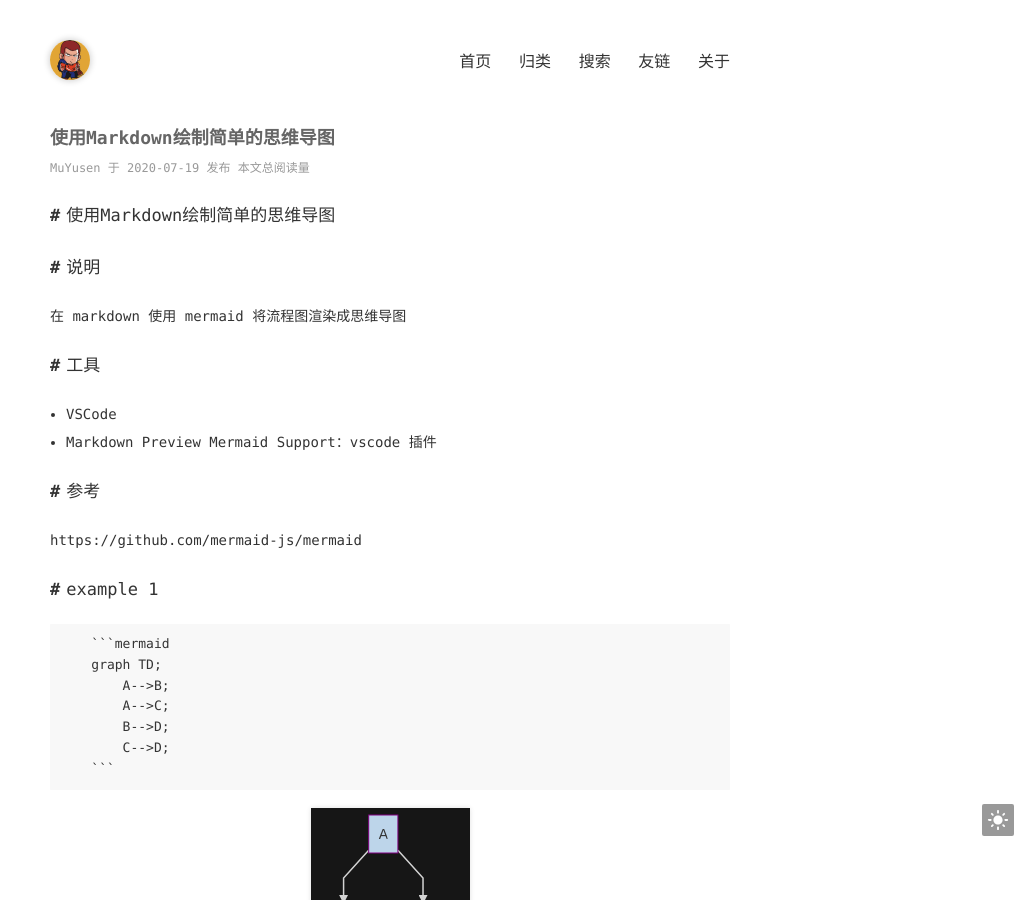
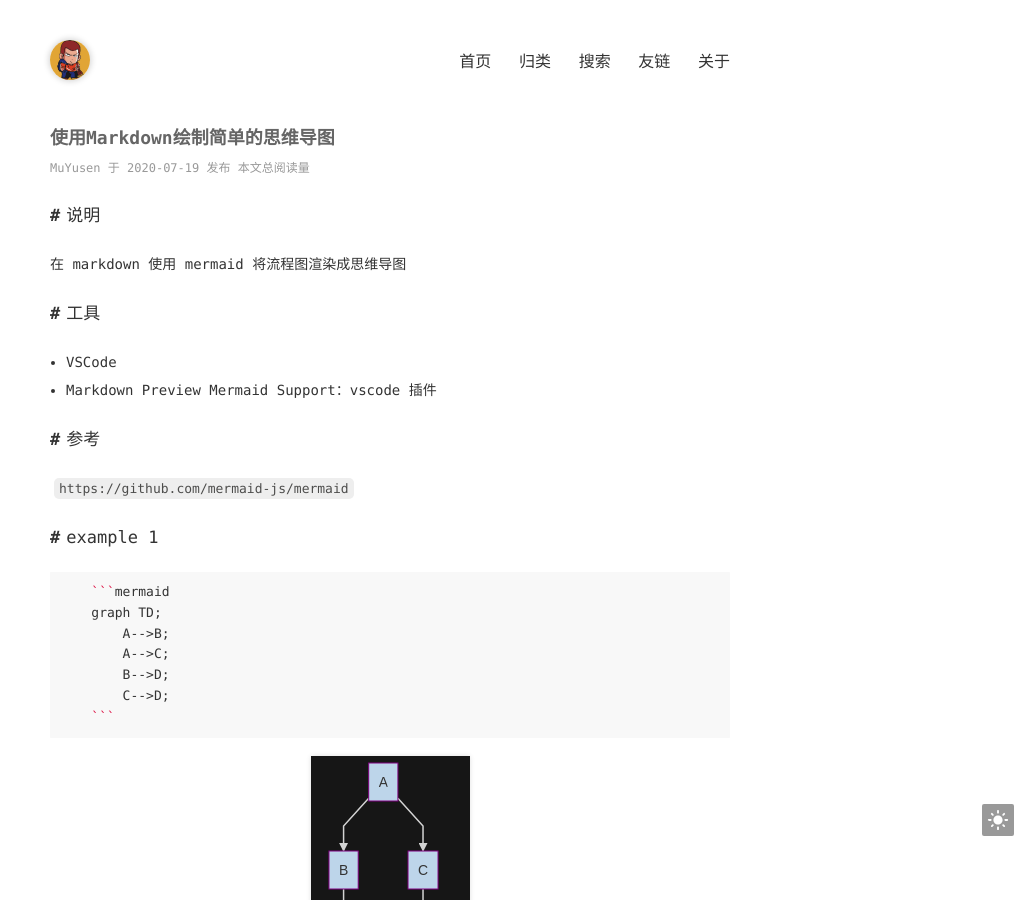
Before and after one commit to MuYusen/muyusen.github.io, a Jekyll site: the page built from _posts/2020-07-19-使用Markdown绘制简单的思维导图.md, in a window 1280 px wide and 900 px high. Shown: the whole window, without its empty margins (250-1280 px from the left). Built offline with Jekyll 4.4.1, drawn with Linux system fonts in a browser that asks for light colours; comment, search, counter and statistics services are not loaded.

Commit message:
update post : 使用Markdown绘制简单的思维导图
Change-Id: I0a4e4168946ff48f0911feee80719cbb5a12a27f

````diff
--- a/_posts/2020-07-19-使用Markdown绘制简单的思维导图.md
+++ b/_posts/2020-07-19-使用Markdown绘制简单的思维导图.md
@@ -3,8 +3,6 @@
 title: 使用Markdown绘制简单的思维导图
 categories: [Markdown,VSCode,思维导图]
 ---
-
-# 使用Markdown绘制简单的思维导图
 
 ## 说明
 
@@ -17,10 +15,11 @@
 
 ## 参考
 
-https://github.com/mermaid-js/mermaid
+`https://github.com/mermaid-js/mermaid`
 
 ## example 1
-```
+
+```bash
     ```mermaid
     graph TD;
         A-->B;
@@ -56,4 +55,5 @@
     E-->R;
     ```
 ```
+
 ![mermaid实例2](2020-07-19_14-06.png)
````
